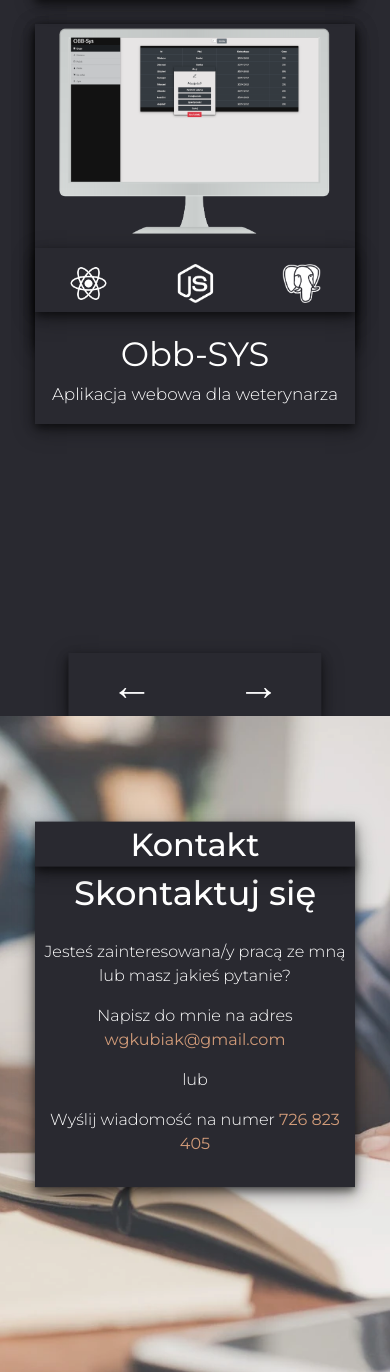
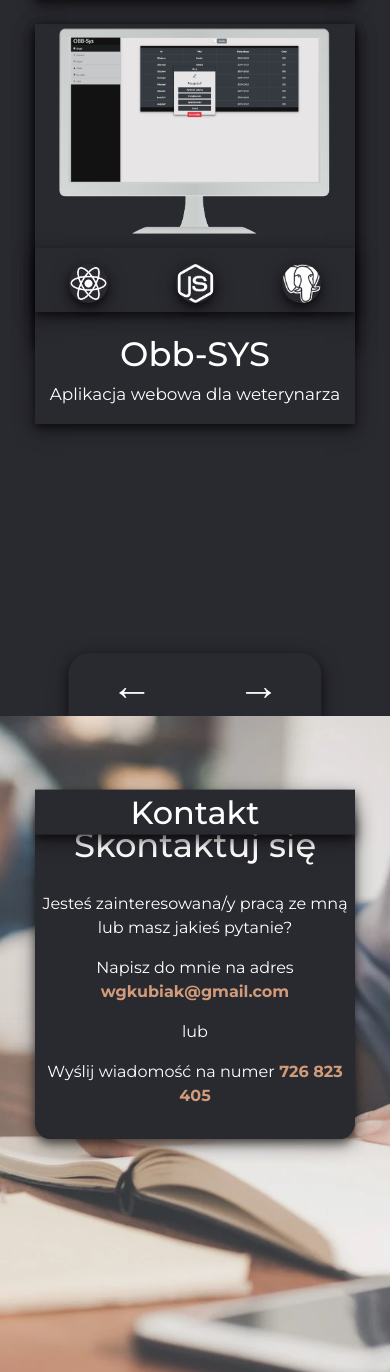
Before and after one commit to wojciechkubiak/my-site, a React (Create React App) app: page / in a window 390 px wide. Shown: the part 4513-5885 px from the top of the page. Built offline with nearby package versions, Linux system fonts and the light colour scheme.

Commit message:
Complete UI update

```diff
--- a/src/components/About/About.css
+++ b/src/components/About/About.css
@@ -41,14 +41,12 @@
   margin-left: 1em;
   font-size: 7vh;
   z-index: 5;
-  font-weight: 500
+  font-weight: 500;
 }
 
 .about--txt {
   position: absolute;
   top: 10vh;
-  background-color: #292930;
-  box-shadow: 0 4px 8px 0 rgba(0, 0, 0, 0.5), 0 6px 20px 0 rgba(0, 0, 0, 0.4);
   padding: 1em;
 }
 
@@ -79,6 +77,8 @@
 
   .about--txt {
     padding: 0.2em;
+    background-color: #292930;
+    box-shadow: 0 4px 8px 0 rgba(0, 0, 0, 0.5), 0 6px 20px 0 rgba(0, 0, 0, 0.4);
   }
 
   .about--txt > p {
--- a/src/components/Contact/Contact.css
+++ b/src/components/Contact/Contact.css
@@ -1,6 +1,6 @@
 #contact {
   position: relative;
-  height: 101vh;
+  height: calc(101vh - 2em);
   background-image: url("./../../img/contact.webp");
   background-attachment: fixed;
   background-position: center;
@@ -30,6 +30,7 @@
   box-shadow: 0 4px 8px 0 rgba(0, 0, 0, 0.5), 0 6px 20px 0 rgba(0, 0, 0, 0.4);
   padding: 0.2em;
   padding-bottom: 1em!important;
+  border-radius: 1em;
 }
 
 .ContactContainer > h1 {
@@ -41,7 +42,7 @@
 
 .ContactContainer > p {
   color: white;
-  font-weight: 300
+  font-weight: 400
 }
 
 .GitContainer {
@@ -118,14 +119,14 @@
     box-shadow: 0 4px 8px 0 rgba(0, 0, 0, 0.5), 0 6px 20px 0 rgba(0, 0, 0, 0.4);
     padding: 0.1em;
     width: 10em;
-    top: 4em;
+    top: 3em;
     left: 50%;
     color: white;
     transform: translate(-50%, -50%);
   }
 
   .ContactContainer {
-    top: 19em;
+    top: 16em;
     left: 50%;
     width: 20em;
   }
--- a/src/components/Projects/Projects.css
+++ b/src/components/Projects/Projects.css
@@ -33,7 +33,7 @@
   position: relative;
   display: flex;
   flex-direction: row;
-  height: 10vh;
+  height: 20vh;
   margin-top: 5em;
 }
 
@@ -50,13 +50,13 @@
   text-align: center;
   color: white;
   font-size: 5vh;
-  font-weight: 400
+  font-weight: 500
 }
 
 .projects--subinfo > p {
   text-align: center;
   font-size: 3vh;
-  font-weight: 300
+  font-weight: 400
 }
 
 .projects--btn-container {
@@ -71,6 +71,8 @@
   flex-direction: row;
   font-size: 5vh;
   box-shadow: 0 4px 8px 0 rgba(0, 0, 0, 0.5), 0 6px 20px 0 rgba(0, 0, 0, 0.4);
+  border-top-left-radius: 0.5em;
+  border-top-right-radius: 0.5em;
 }
 
 .projects--btn-prev {
@@ -110,8 +112,6 @@
 }
 
 .projects--subinfo {
-  box-shadow: 0 4px 8px 0 rgba(0, 0, 0, 0.5), 0 6px 20px 0 rgba(0, 0, 0, 0.4);
-  background-color: #292930;
   padding-top: 1em;
   padding-bottom: 0.1em;
 }
@@ -128,6 +128,8 @@
 .projects--img {
   width: 10vw;
   left: 50%;
+  box-shadow: 0 4px 8px 0 rgba(0, 0, 0, 0.5), 0 6px 20px 0 rgba(0, 0, 0, 0.4);
+  border-radius: 1em;
 }
 
 .projects--technologies-container > p {
--- a/src/components/SocialMedia/SocialMedia.js
+++ b/src/components/SocialMedia/SocialMedia.js
@@ -29,8 +29,8 @@ const SocialMedia = ({ initIconState = false }) => {
           </button>
         </a>
       )}
-      <button className="SocialMediaBtn">
-        <MdContacts className="SocialMediaIcon" onClick={toggleIcons} />
+      <button className="SocialMediaBtn" onClick={toggleIcons} >
+        <MdContacts className="SocialMediaIcon"/>
       </button>
     </div>
   );
```
